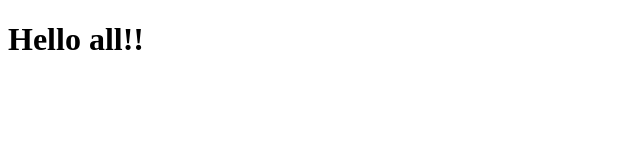
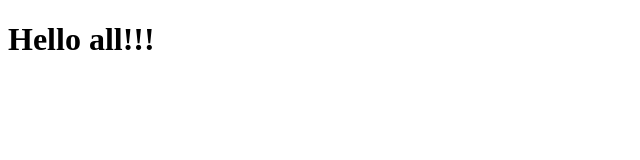
Before and after one commit to marimano/lesson-2-test, a plain HTML site: page index.html in a window 1280 px wide. Shown: the full height of the page, 0-640 px from the left. Drawn offline with Linux system fonts and the light colour scheme.

Commit message:
update text again

```diff
--- a/index.html
+++ b/index.html
@@ -4,6 +4,6 @@
 
   </head>
   <body>
-    <h1>Hello all!!</h1>
+    <h1>Hello all!!!</h1>
   </body>
 </html>
```
